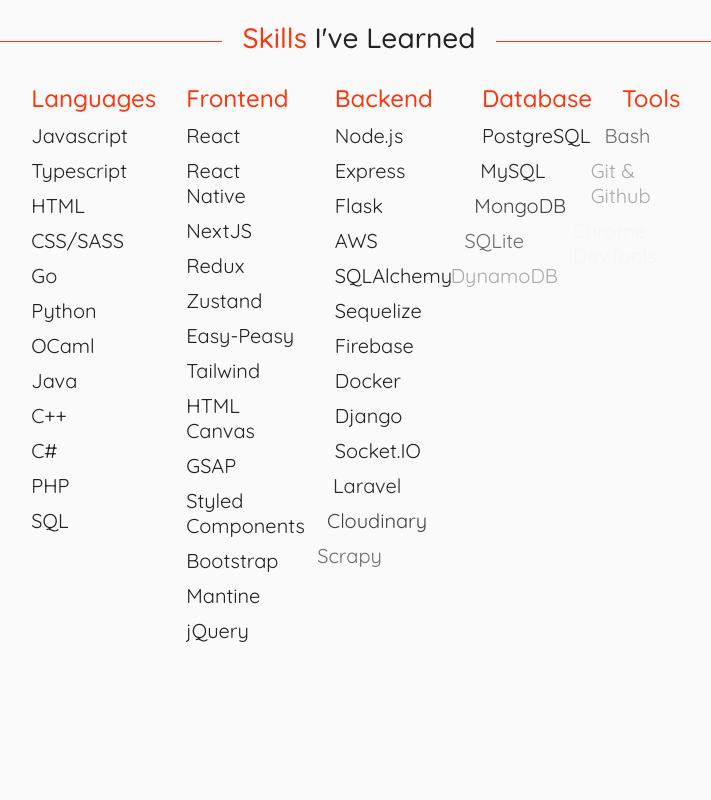
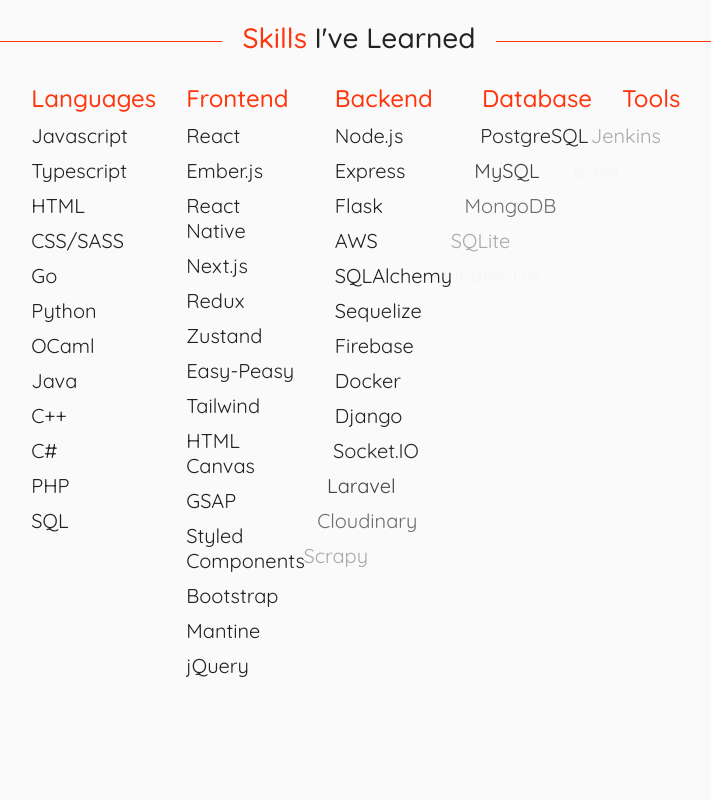
Before and after one commit to afutofu/afutofu.github.io, a React (Create React App) app: page / in a window 1280 px wide. Shown: the part 3540-4340 px from the top of the page, without its empty margins (281-992 px from the left). Built offline with nearby package versions, Linux system fonts and the light colour scheme.

Commit message:
Update skills and email

```diff
--- a/src/sections/Home.js
+++ b/src/sections/Home.js
@@ -318,7 +318,7 @@ const Home = ({ getHomeTl }) => {
               Only getting better and still passionate since the first "Hello
               World"!
             </Description>
-            <a href="mailto:afuza.business@gmail.com">
+            <a href="mailto:afuza299@gmail.com">
               <Button ref={(el) => (button = el)}>Contact Me</Button>
             </a>
           </ThemeProvider>
--- a/src/sections/Skills.js
+++ b/src/sections/Skills.js
@@ -248,8 +248,9 @@ const skillsList = [
     title: "Frontend",
     list: [
       "React",
+      "Ember.js",
       "React Native",
-      "NextJS",
+      "Next.js",
       "Redux",
       "Zustand",
       "Easy-Peasy",
@@ -287,6 +288,7 @@ const skillsList = [
   {
     title: "Tools",
     list: [
+      "Jenkins",
       "Bash",
       "Git & Github",
       "Chrome DevTools",
```
